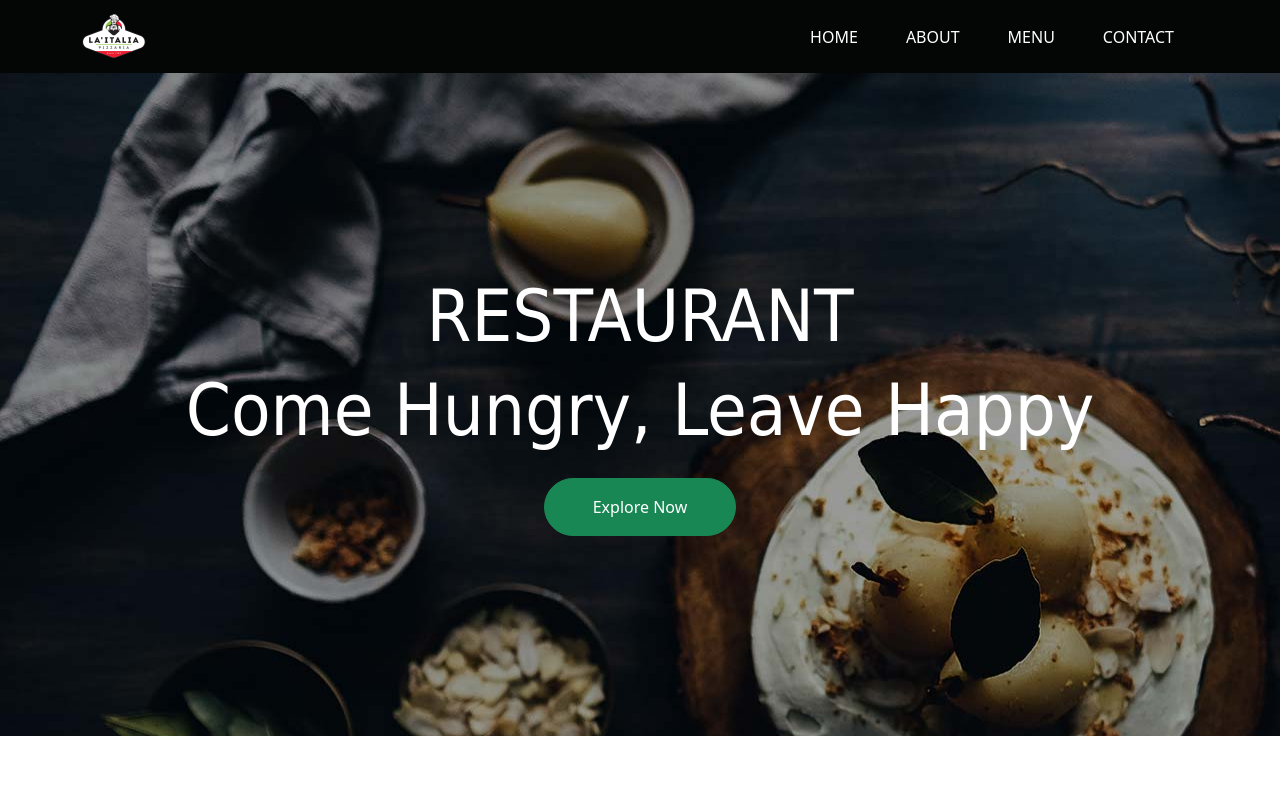
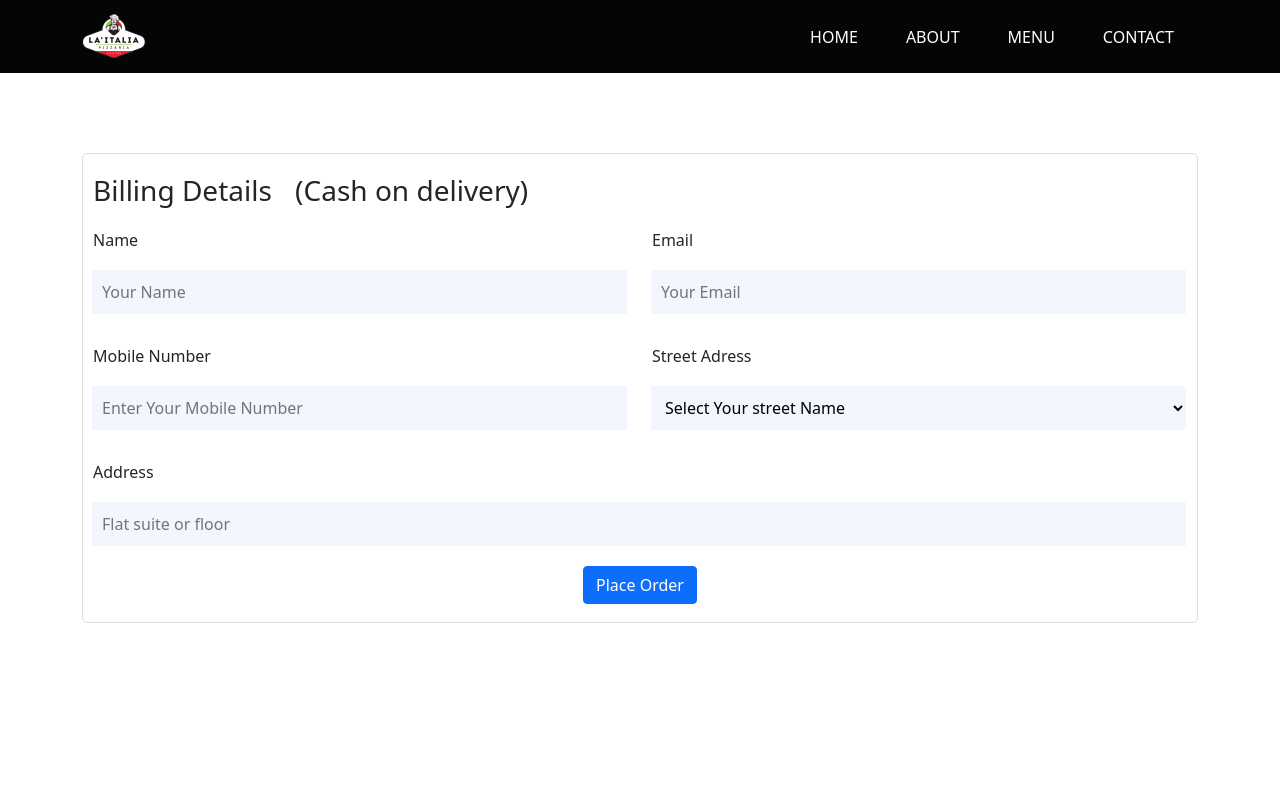
Before and after one commit to Dibakor20/La-italia, a React (Create React App) app: page /order in a window 1280 px wide. Shown: the top 800 px of the page. Built offline with nearby package versions, Linux system fonts and the light colour scheme.

Commit message:
order branch done

```diff
--- a/package.json
+++ b/package.json
@@ -15,6 +15,7 @@
     "dateformat": "^4.5.1",
     "react": "^17.0.2",
     "react-dom": "^17.0.2",
+    "react-hook-form": "^7.7.1",
     "react-redux": "^7.2.4",
     "react-router-dom": "^5.2.0",
     "react-scripts": "4.0.3",
--- a/src/App.js
+++ b/src/App.js
@@ -7,6 +7,7 @@ import {
   Route,
   Link
 } from "react-router-dom";
+import Order from './Pages/Order';
 
 
 function App() {
@@ -16,6 +17,9 @@ function App() {
        <Switch>
          <Route path="/home">
            <Home/>
+         </Route>
+         <Route path ="/order">
+           <Order/>
          </Route>
          <Route path="/">
            <Home/>
--- /dev/null
+++ b/src/Component/DishDetails/DishDetails.css
@@ -0,0 +1,3 @@
+a:link {
+    text-decoration: none;
+  }
--- a/src/Component/DishDetails/DishDetails.js
+++ b/src/Component/DishDetails/DishDetails.js
@@ -2,6 +2,8 @@ import React from 'react';
 import {Card,CardImg,CardText,CardImgOverlay,CardBody,CardTitle, Button} from 'reactstrap'
 import CommentForm from '../CommentForm/CommentForm';
 import LoadComent from '../LoadComent/LoadComent';
+import {Link} from "react-router-dom"
+import './DishDetails.css'
 
 const DishDetails = (props) => {
     return (
@@ -12,7 +14,7 @@ const DishDetails = (props) => {
                     <CardTitle>{props.dish.name}</CardTitle>
                     <CardText>${props.dish.price}</CardText>
                     <CardText>{props.dish.description}</CardText>
-                    <Button className="btn-btn-danger d-block mx-auto">Order Now</Button>
+                <Link to="/order">  <Button className="btn-btn-danger d-block mx-auto">Order Now</Button></Link>
                     <hr/>
                     <LoadComent comments={props.comments}/> <hr/>
                     <h3>Give Feedback</h3>
--- /dev/null
+++ b/src/Pages/Order.css
@@ -0,0 +1,55 @@
+.booking-form{
+    background-color: #fff;
+    border: 1px solid #ddd;
+    padding: 10px;
+    border-radius: 5px;
+    float: right;
+    width: 100%;
+    margin: 80px 0px 0px 80px;
+
+}
+ .booking-form h3{
+    margin: 10px 0px;
+}
+.booking-form  .input-group{
+    margin: 10px 0;
+}
+.booking-form  .calculations{
+    margin: 10px 0;
+}
+.booking-form  .calculations p{
+    font-weight: 500;
+    margin-bottom: 10px;
+}
+.booking-form input{
+    width: 100%;
+    display: block;
+    padding: 10px;
+    border-radius: 5px;
+    border: none;
+    background: #F3F5FF;
+    border-radius: 4px;
+    margin: 10px 0;
+}
+.selectType{
+    width: 100%;
+    display: block;
+    padding: 10px;
+    border-radius: 5px;
+    border: none;
+    background: #F3F5FF;
+    border-radius: 4px;
+    margin: 10px 0;
+}
+.booking-form .inputs{
+    display: grid;
+    grid-template-columns: 1fr 1fr;
+    gap: 10px;
+} */
+.form-control{
+    background-color: coral !important;
+    color: white;
+}
+.error{
+    color: red;
+}
--- /dev/null
+++ b/src/Pages/Order.js
@@ -0,0 +1,84 @@
+import React from 'react';
+import Navbar from '../Component/Navbar/Navbar';
+import { useForm } from "react-hook-form";
+import './Order.css'
+import { useHistory } from 'react-router';
+
+const Order = () => {
+    const history = useHistory()
+    const { register, handleSubmit, watch, formState: { errors } } = useForm();
+  const onSubmit = data => {
+    alert('You Have Order Successfully')
+    history.push('/home')
+  };
+
+    return (
+        <>
+         <Navbar/>
+
+         <div className="container">
+         <div class="booking-form">
+                    <h3 className="font-family">Billing Details <span className="cash ml-3">(Cash on delivery)</span></h3>
+                <form className="form" onSubmit={handleSubmit(onSubmit)}>
+                    <div className="row">
+                        <div className="col-md-6">
+                        <div class="input-group">
+                        <label for="">Name</label><br/>
+                        <input className="inp-style" placeholder="Your Name" {...register("name", { required: true })} /><br/>
+                        {errors.name && <span className="error">Name field is required</span>}
+                        </div>
+                        </div>
+                        <div className="col-md-6">
+                        <div class="input-group">
+                        <label for="">Email</label><br/>
+                        <input className="inp-style" placeholder="Your Email" {...register("email", { required: true })} /><br/>
+                        {errors.email && <span className="error">Email field is required</span>}
+                        </div>
+                        </div>
+                    </div>
+                    <div className="row">
+                        <div className="col-md-6">
+                        <div class="input-group">
+                        <label for="">Mobile Number</label><br/>
+                        <input className="inp-style" type="number" placeholder="Enter Your Mobile Number" {...register("number", { required: true })} /><br/>
+                        {errors.number && <span className="error">Mobile number field is required</span>}
+                        </div>
+                        </div>
+                        <div className="col-md-6">
+                        <div class="input-group">
+                        <label for="">Street Adress</label>
+                        <select className="inp-style selectType" {...register("city", { required: true })} ><br/>
+                        {errors.city && <span className="error">Mobile number field is required</span>}
+                        <option selected disabled>Select Your street Name</option>
+                        <option>Zindabazar</option>
+                        <option>Bondhor</option>
+                        <option>Barudhkana</option>
+                        <option>Subanighat</option>
+                        <option>Rekabibazar</option>
+                        <option>Amberkana</option>
+                        <option>Mirabazar</option>
+                        <option>Shibgonj</option>
+                        <option>Chowhatta</option>
+                        <option>Lamabazar</option>
+                    </select>
+                        </div>
+                        </div>
+                    </div>
+                    <div class="input-group">
+                        <label for="">Address</label><br/>
+                        <input className="inp-style" placeholder="Flat suite or floor" {...register("adress", { required: true })} /><br/>
+                        {errors.adress && <span className="error">Adress field is required</span>}
+                        </div>
+
+                        {
+                            <button  className='btn btn-primary d-block mx-auto my-2'>Place Order</button>
+                        }
+
+                       </form>
+                </div>
+         </div>
+        </>
+    );
+};
+
+export default Order;
```
Also changed, not shown: 1 other file (tests, documents, lock files or other folders).
